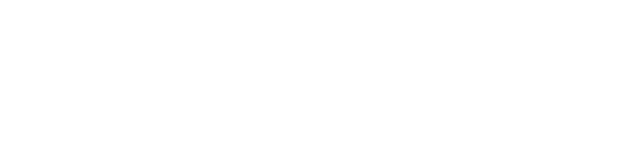
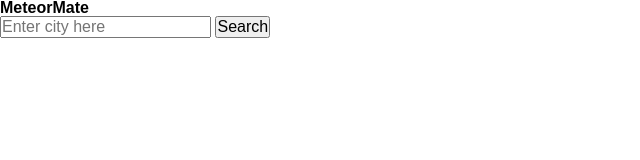
Before and after one commit to rvanetta97/weather_website, a plain HTML site: page index.html in a window 1280 px wide. Shown: the whole page, without its empty margins (0-640 px from the left). Drawn offline with Linux system fonts and the light colour scheme.

Commit message:
HTML framework completed

```diff
--- a/index.html
+++ b/index.html
@@ -2,5 +2,27 @@
 <html lang="en">
 
 <html>
+
+<head>
+    <meta charset="UTF-8" />
+    <meta name="viewport" content="width=device-width, initial-scale=1.0" />
     <title>MeteorMate</title>
+    <link rel="preconnect" href="https://fonts.googleapis.com">
+    <link rel="preconnect" href="https://fonts.gstatic.com" crossorigin>
+    <link href="https://fonts.googleapis.com/css2?family=Raleway:ital,wght@0,100..900;1,100..900&display=swap"
+        rel="stylesheet">
+    <link rel="stylesheet" href="./assets/css/reset.css" />
+    <link rel="stylesheet" href="./assets/css/style.css" />
+</head>
+
+<body>
+    <section>
+        <h1>MeteorMate</h1>
+        <form id="search-form" class="form">
+            <input id="search-input" class="search-input" type="text" placeholder="Enter city here">
+            <button class="search-btn">Search</button>
+        </form>
+    </section>
+</body>
+<script src="./assets/js/script.js"></script>
 </html>
```
